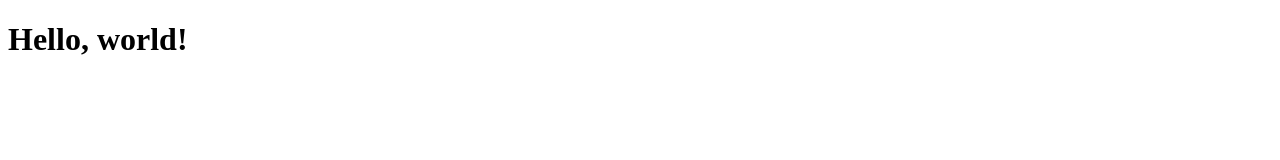
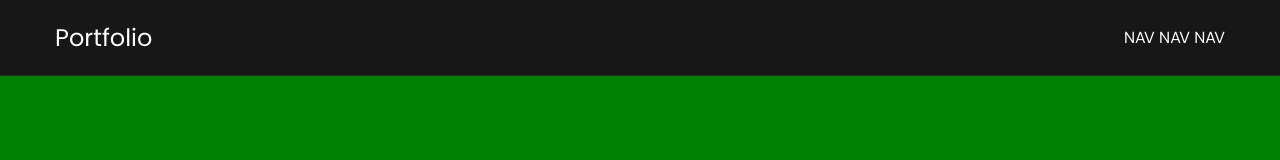
Before and after one commit to OlegKrivenko/portfolio, a plain HTML site: page index.html in a window 1280 px wide. Drawn offline with Linux system fonts and the light colour scheme.

Commit message:
start created html and css

```diff
--- a/css/main.css
+++ b/css/main.css
@@ -0,0 +1,40 @@
+@import "./reset.css";
+@import url("https://fonts.googleapis.com/css2?family=DM+Sans:ital,opsz,wght@0,9..40,100..1000;1,9..40,100..1000&family=Poppins:wght@400;700&display=swap");
+
+/*
+font-family: "Poppins", sans-serif;
+font-family: "DM Sans", sans-serif;
+*/
+
+html,
+body {
+  font-family: "DM Sans", sans-serif;
+  background-color: green;
+}
+
+.container {
+  max-width: 1200px;
+  margin: 0 auto;
+  padding: 0 15px;
+}
+
+nav {
+  padding: 20px 0;
+  border-bottom: 1px solid rgba(38, 41, 45, 1);
+  background: rgba(23, 23, 24, 1);
+  color: white;
+}
+.nav-row {
+  display: flex;
+  justify-content: space-between;
+  align-items: center;
+  column-gap: 40px;
+  row-gap: 20px;
+  flex-wrap: wrap;
+}
+.logo {
+  color: white;
+  font-size: 24px;
+  font-weight: 500;
+  font-family: "Poppins", sans-serif;
+}
--- a/index.html
+++ b/index.html
@@ -4,8 +4,16 @@
     <meta charset="UTF-8" />
     <meta name="viewport" content="width=device-width, initial-scale=1.0" />
     <title>Portfolio</title>
+    <link rel="stylesheet" href="./css/main.css" />
   </head>
   <body>
-    <h1>Hello, world!</h1>
+    <nav class="nav">
+      <div class="container">
+        <div class="nav-row">
+          <a href="./index.html" class="logo">Portfolio</a>
+          <div class="nav-list">NAV NAV NAV</div>
+        </div>
+      </div>
+    </nav>
   </body>
 </html>
```
